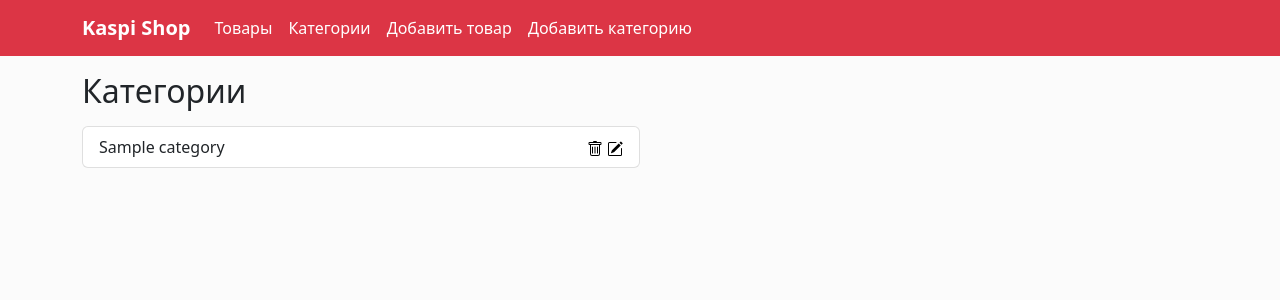
After one commit to kanat1390/laboratory_work_54_atygayev_kanat, a Django app: page /categories/ in a window 1280 px wide. The commit adds this page. Shown: the top 300 px of the page. Run offline with Django 4.2, Linux system fonts and the light colour scheme; tables that the repository leaves empty hold one stand-in row (values such as "Sample post"); parts of the project's set-up code (start-up, migrations or seed data) failed here and were passed over; some libraries are stand-ins or nearby versions.

Commit message:
Добавлена страница просмотра категорий

```diff
--- a/src/shop/services/shop_services.py
+++ b/src/shop/services/shop_services.py
@@ -9,3 +9,6 @@ def get_product_by_pk(pk):
 
 def get_product_list_by_category_name(category_name):
     return Product.objects.filter(category__name=category_name)
+
+def get_category_list():
+    return Category.objects.all()
--- /dev/null
+++ b/src/shop/templates/shop/category_list.html
@@ -0,0 +1,20 @@
+{% extends 'base.html' %}
+{% load static %}
+{% block title %}
+Категории
+{% endblock title %}
+
+{% block content %}
+<h2 class="mt-3">Категории</h2>
+<ul class="list-group mt-3">
+    {% for category in category_list %}
+    <li class="list-group-item d-flex justify-content-between" style="width:50%;">
+        {{category.name}}
+        <div>
+            <img src="{% static 'shop/icons/trash.svg'%}" alt="">
+            <img src="{% static 'shop/icons/pencil-square.svg'%}" alt="">
+        </div>
+    </li>
+    {% endfor %}
+</ul>
+{% endblock content %}
--- a/src/shop/urls.py
+++ b/src/shop/urls.py
@@ -1,5 +1,11 @@
 from django.urls import path
-from .views import products_view, product_view, product_add_view, category_add_view
+from .views import (
+    products_view,
+    product_view,
+    product_add_view,
+    category_add_view,
+    categories_view
+    )
 
 app_name = 'shop'
 
@@ -8,4 +14,5 @@ urlpatterns = [
     path('products/<int:pk>/',product_view, name='product'),
     path('products/add/', product_add_view, name='product_add'),
     path('categories/add/', category_add_view, name='category_add'),
+    path('categories/', categories_view, name='categories'),
 ]
--- a/src/shop/views.py
+++ b/src/shop/views.py
@@ -24,11 +24,10 @@ def product_view(request, pk):
     return render(request, 'shop/product_detail.html', context)
 
 def product_add_view(request):
-    form = ProductForm(request.POST, request.FILES)
+    form = ProductForm(request.POST or None, request.FILES or None)
     if form.is_valid():
         product = form.save()
         return redirect(reverse('shop:product', kwargs={'pk':product.id}))
-    form = ProductForm()
     context = {
         'form': form,
     }
@@ -43,3 +42,10 @@ def category_add_view(request):
         'form': form,
     }
     return render(request, 'shop/category_create.html', context)
+
+def categories_view(request):
+    category_list = shop_services.get_category_list()
+    context = {
+        'category_list': category_list,
+    }
+    return render(request, 'shop/category_list.html', context)
--- a/src/templates/base.html
+++ b/src/templates/base.html
@@ -28,6 +28,10 @@
                                 href="{% url 'shop:products' %}">Товары</a>
                         </li>
                         <li class="nav-item">
+                            <a class="nav-link nav-link-custome" aria-current="page"
+                                href="{% url 'shop:categories' %}">Категории</a>
+                        </li>
+                        <li class="nav-item">
                             <a class="nav-link nav-link-custome" href="{% url 'shop:product_add' %}">Добавить товар</a>
                         </li>
                         <li class="nav-item">
```
Also changed, not shown: src/media/products/images/apple-iphone-13-128gb-cernyj-102298404-1-Container_eBQCDkm.jpg (added), src/shop/static/shop/icons/pencil-square.svg (added), src/shop/static/shop/icons/trash.svg (added).
